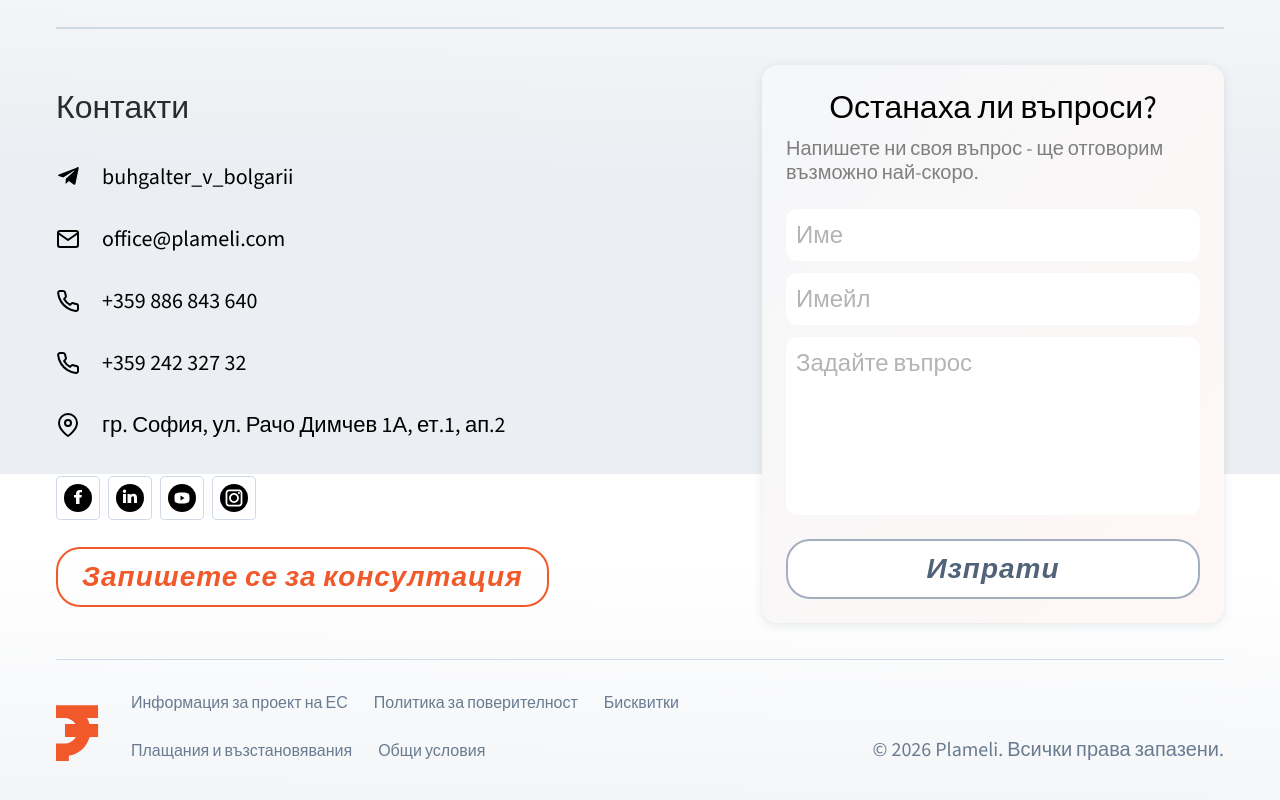
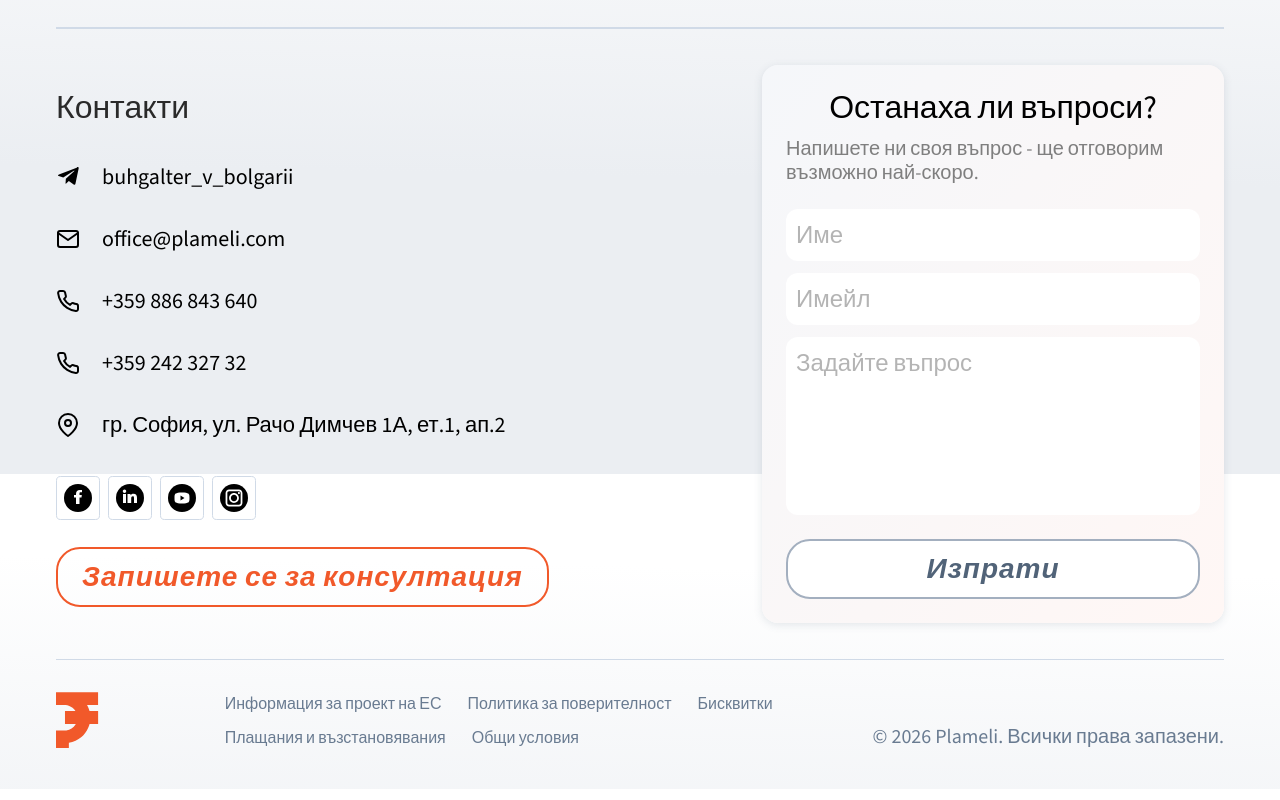
Before and after one commit to Serginho915/Plameli, a Next.js app in the folder frontend/: page /bg in a window 1280 px wide. Shown: the part 5126-5926 px from the top of the page. Built offline with nearby package versions, Linux system fonts and the light colour scheme; no server answers.

Commit message:
Update Docker and Footer components with environment variables and styling improvements

```diff
--- a/frontend/src/components/layout/Footer/Footer.module.scss
+++ b/frontend/src/components/layout/Footer/Footer.module.scss
@@ -96,10 +96,18 @@
 }
 
 .linksGroup {
+  display: flex;
+  flex-direction: column;
+  align-items: flex-start;
+  gap: 12px;
   width: auto;
 
   @include down("tablet") {
     width: 100%;
+  }
+
+  @include down("mobile") {
+    align-items: center;
   }
 }
 
@@ -119,6 +127,14 @@
     justify-content: center;
     gap: 12px 16px;
     width: 100%;
+  }
+}
+
+.legalLinks {
+  justify-content: flex-start;
+
+  @include down("mobile") {
+    justify-content: center;
   }
 }
 
--- a/frontend/src/components/layout/Footer/Footer.tsx
+++ b/frontend/src/components/layout/Footer/Footer.tsx
@@ -49,6 +49,9 @@ export const Footer = () => {
                     {t.cookies}
                   </Link>
                 </li>
+              </ul>
+
+              <ul className={`${styles.links} ${styles.legalLinks}`}>
                 <li className={styles.linkItem}>
                   <Link href={`/${language}/payments-refunds`} className={styles.link}>
                     {t.paymentsRefunds}
--- a/frontend/src/components/ui/HelpChat/HelpChat.module.scss
+++ b/frontend/src/components/ui/HelpChat/HelpChat.module.scss
@@ -15,6 +15,7 @@
 
 .chatWindow {
   width: min(390px, calc(100vw - 24px));
+  height: min(560px, calc(100vh - 96px));
   border: 1px solid $color-stroke-primary;
   border-radius: 16px;
   background: $color-neutrals-100;
@@ -22,10 +23,15 @@
   overflow: hidden;
   animation: reveal 180ms ease-out;
   display: grid;
-  grid-template-rows: auto minmax(0, auto) auto;
+  grid-template-rows: auto minmax(0, 1fr) auto;
+
+  @supports (height: 100dvh) {
+    height: min(560px, calc(100dvh - 96px));
+  }
 
   @include down("mobile-large") {
     width: calc(100vw - 24px);
+    height: min(620px, calc(100dvh - 24px - env(safe-area-inset-bottom)));
     border-radius: 14px;
   }
 }
@@ -82,8 +88,9 @@
   display: flex;
   flex-direction: column;
   gap: 10px;
-  padding: 14px;
-  overflow: hidden;
+  min-height: 0;
+  padding: 16px 14px;
+  overflow-y: auto;
   background: #f7f8fb;
 }
 
```
Also changed, not shown: 1 other file (tests, documents, lock files or other folders).
